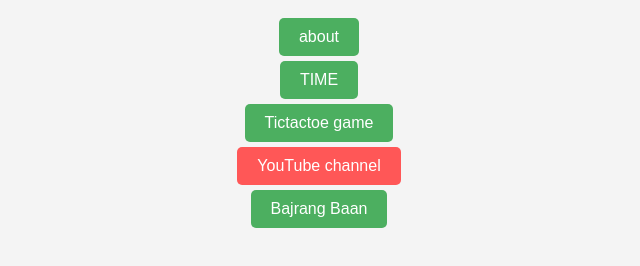
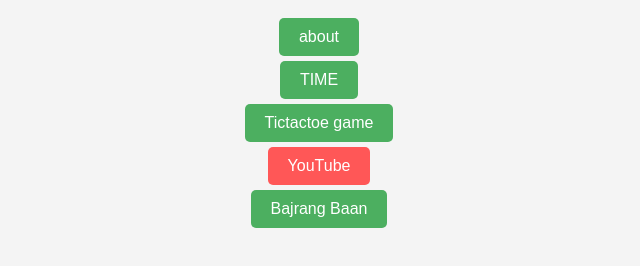
Before and after one commit to rohangola131/Mywebpage, a plain HTML site: page index.html in a window 1280 px wide. Shown: the part 128-394 px from the top of the page, without its empty margins (321-961 px from the left). Drawn offline with Linux system fonts and the light colour scheme.

Commit message:
Update index.html

```diff
--- a/index.html
+++ b/index.html
@@ -57,7 +57,7 @@
 
 <br>
 
-<button class="yt" onclick="window.location.href='https://youtube.com/@Gamaaale2801?si=RVUIFm5XFHGteOmU'">YouTube channel</button>
+<button class="yt" onclick="window.location.href='https://youtube.com'">YouTube</button>
 
 
 <br>
```
